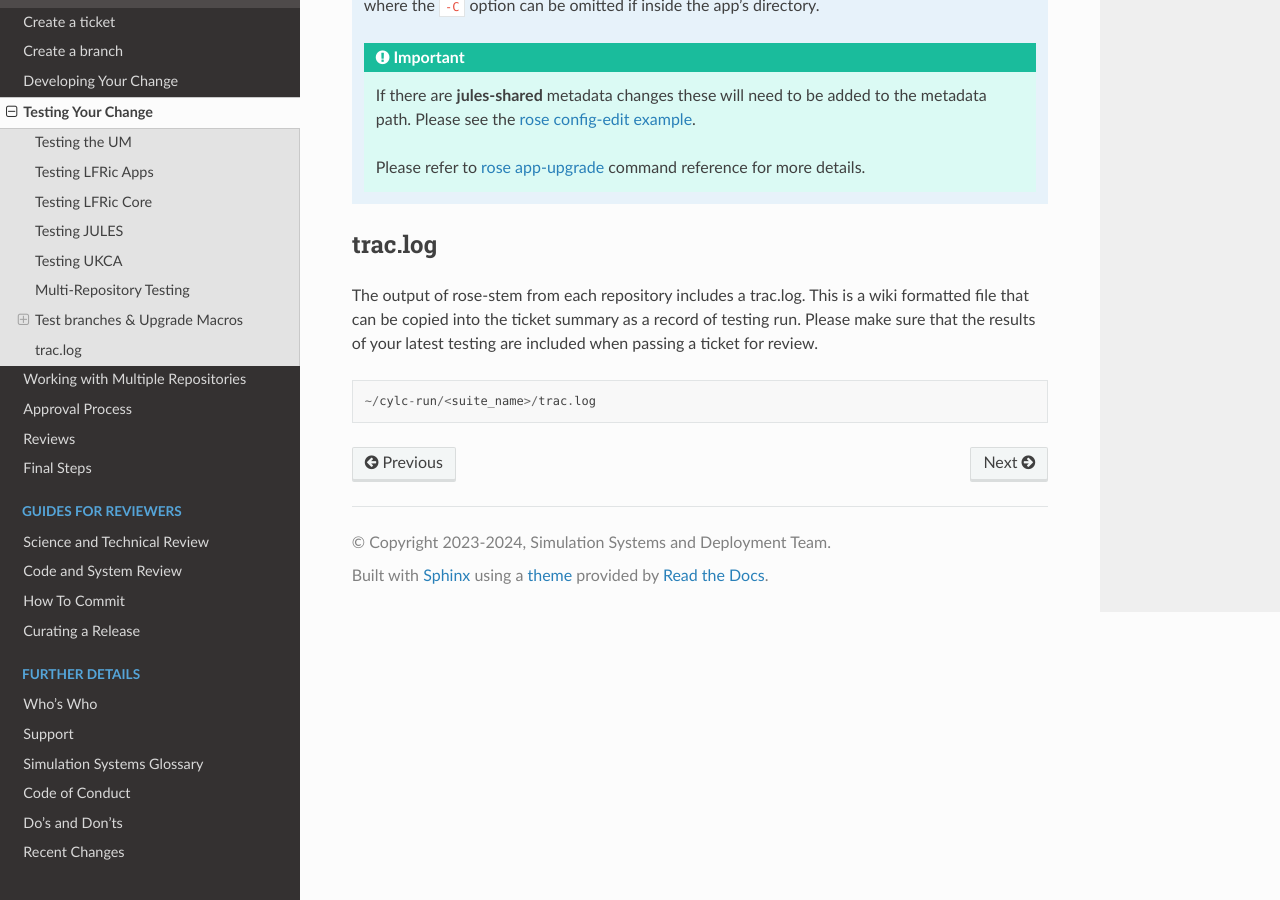
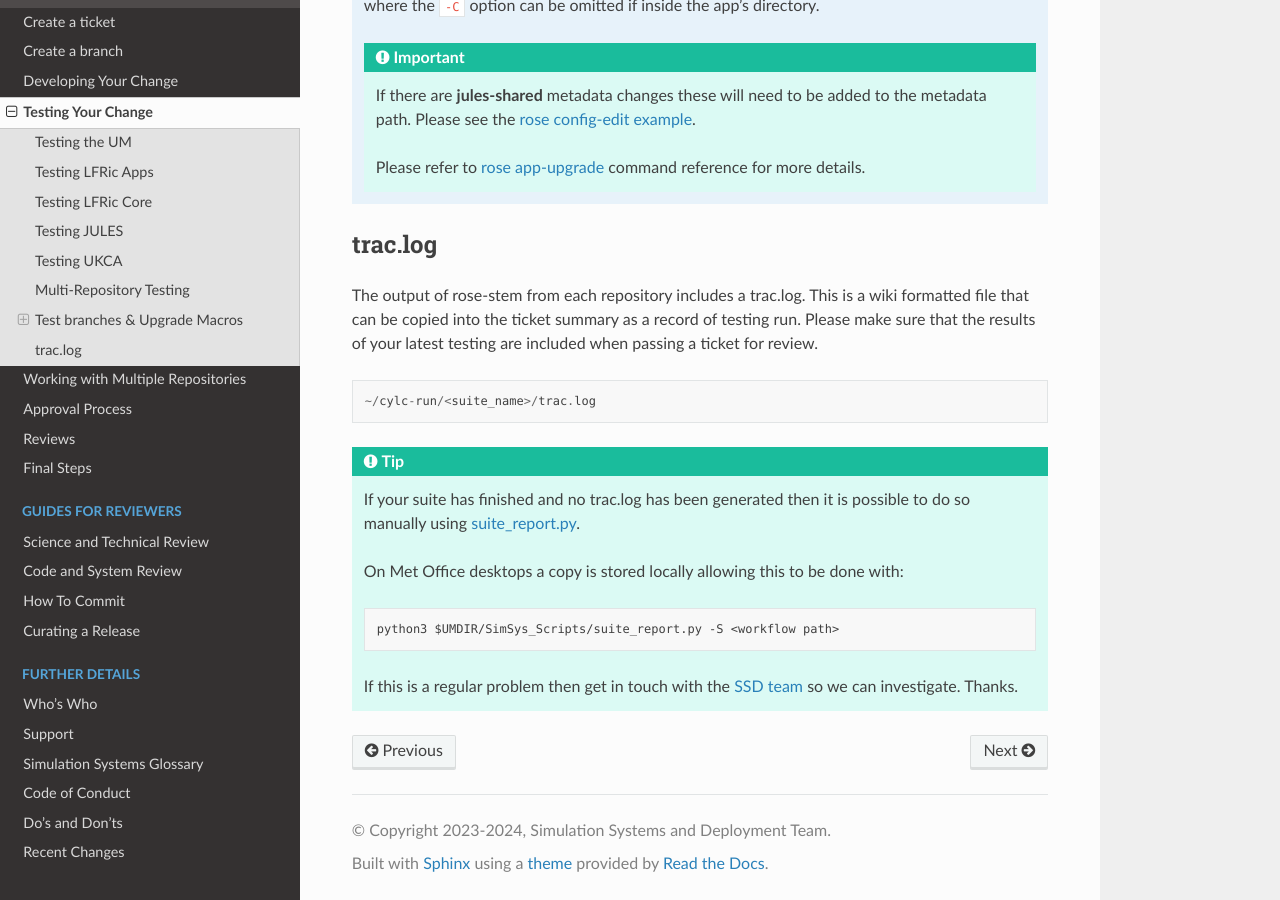
Before and after one commit to MetOffice/simulation-systems, a Sphinx documentation site: the page built from source/WorkingPractices/testing.rst, in a window 1280 px wide and 900 px high, scrolled down 2016 px. Built offline with Sphinx 7.4.7 and the Read the Docs theme 2.0.0, drawn with Linux system fonts in a browser that asks for light colours.

Commit message:
add suite report instructions

```diff
--- a/source/WorkingPractices/testing.rst
+++ b/source/WorkingPractices/testing.rst
@@ -122,3 +122,18 @@ included when passing a ticket for review.
 .. code-block::
 
     ~/cylc-run/<suite_name>/trac.log
+
+
+.. tip::
+    If your suite has finished and no trac.log has been generated then it is
+    possible to do so manually using
+    `suite_report.py <https://github.com/MetOffice/SimSys_Scripts/blob/main/suite_report.py>`_.
+
+    On Met Office desktops a copy is stored locally allowing this to be done with:
+
+    .. code-block::
+
+        python3 $UMDIR/SimSys_Scripts/suite_report.py -S <workflow path>
+
+    If this is a regular problem then get in touch with the :ref:`SSD team <ssd>` so we can
+    investigate. Thanks.
--- a/source/WorkingPractices/who.rst
+++ b/source/WorkingPractices/who.rst
@@ -130,7 +130,9 @@ Core Capability Development Team
 The Core Capability Development Team are responsible for the LFRic Infrastructure to
 support the Next Generation Modelling Systems.
 
-LFRic questions can be directed to meto-lfric@metoffice.gov.uk.
+The team can be contacted at corecapabilitydevelopmentteam@metoffice.gov.uk.
+
+LFRic questions can also be directed to meto-lfric@metoffice.gov.uk.
 .. todo: flesh out the description here
 
 .. _hpc_opt_team:
```
